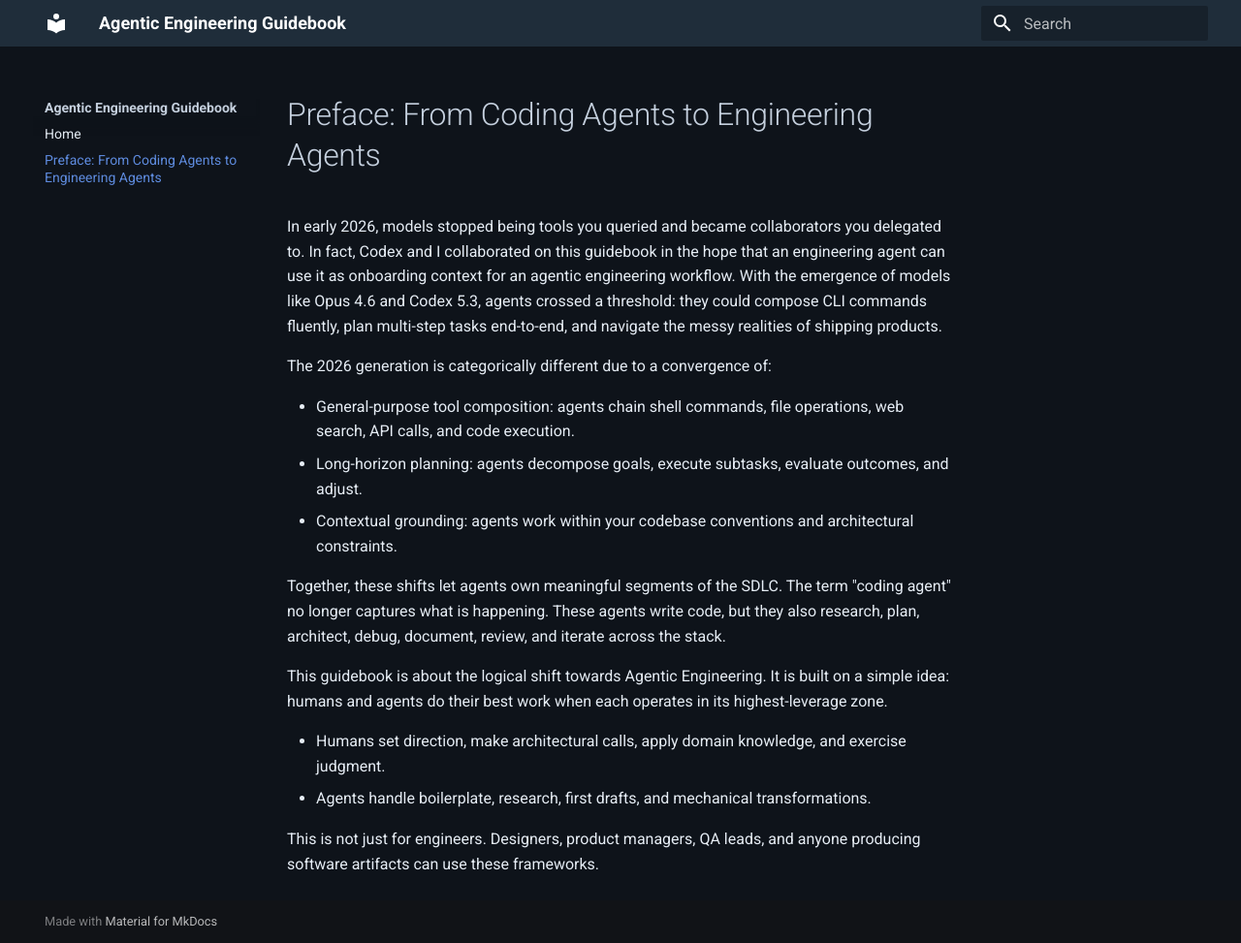
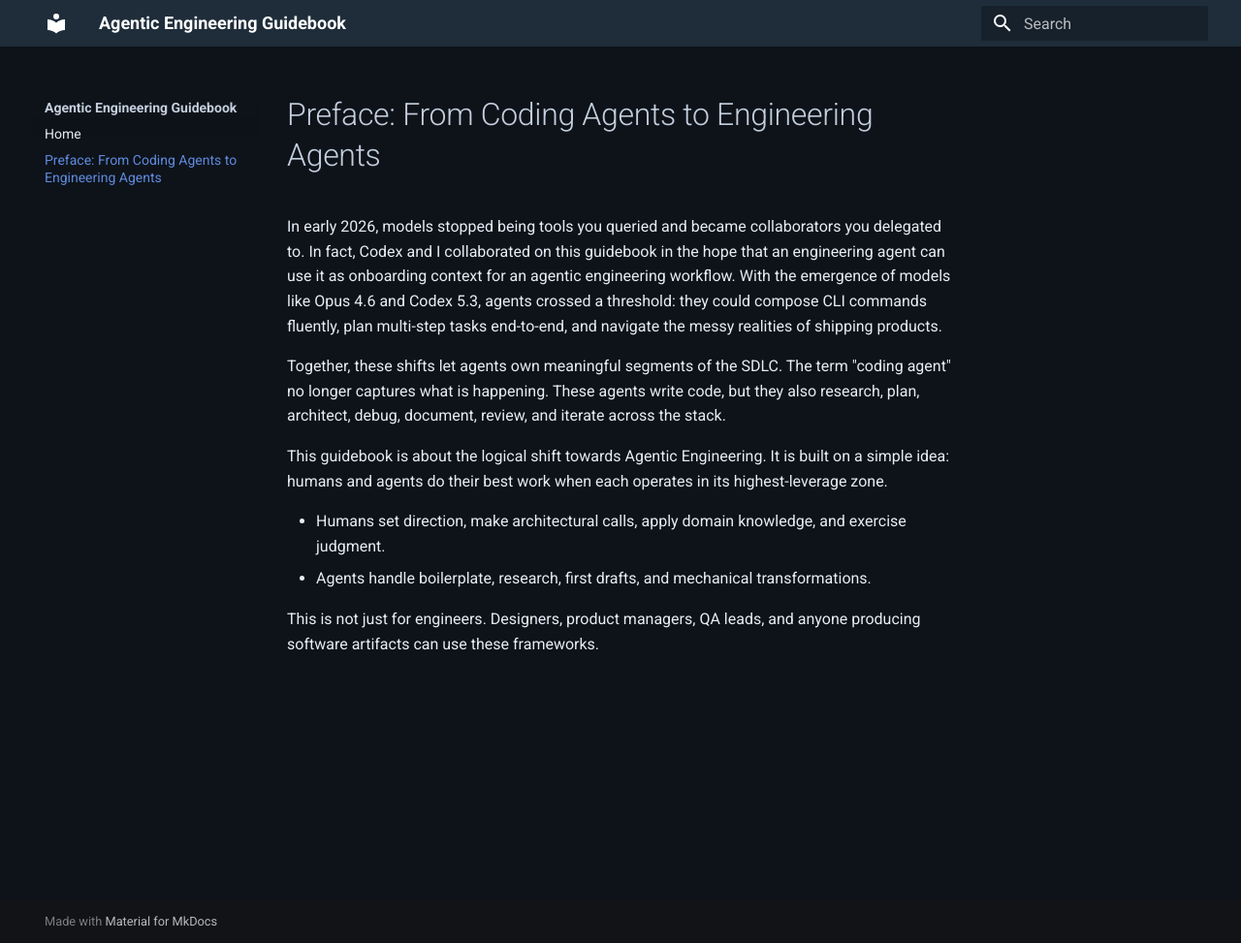
Before and after one commit to carllapierre/agentic-engineering-guidebook, an MkDocs documentation site: the page built from docs/preface.md, in a window 1280 px wide and 973 px high. Shown: the whole window at 97% size. Built offline with MkDocs 1.6.1 and Material for MkDocs 9.7.7, drawn with Linux system fonts in a browser that asks for light colours.

Commit message:
Remove outdated descriptions of the 2026 generation of agents from the preface

```diff
--- a/docs/preface.md
+++ b/docs/preface.md
@@ -1,12 +1,6 @@
 # Preface: From Coding Agents to Engineering Agents
 
 In early 2026, models stopped being tools you queried and became collaborators you delegated to. In fact, Codex and I collaborated on this guidebook in the hope that an engineering agent can use it as onboarding context for an agentic engineering workflow. With the emergence of models like Opus 4.6 and Codex 5.3, agents crossed a threshold: they could compose CLI commands fluently, plan multi-step tasks end-to-end, and navigate the messy realities of shipping products.
-
-The 2026 generation is categorically different due to a convergence of:
-
-- General-purpose tool composition: agents chain shell commands, file operations, web search, API calls, and code execution.
-- Long-horizon planning: agents decompose goals, execute subtasks, evaluate outcomes, and adjust.
-- Contextual grounding: agents work within your codebase conventions and architectural constraints.
 
 Together, these shifts let agents own meaningful segments of the SDLC. The term "coding agent" no longer captures what is happening. These agents write code, but they also research, plan, architect, debug, document, review, and iterate across the stack.
 
```
